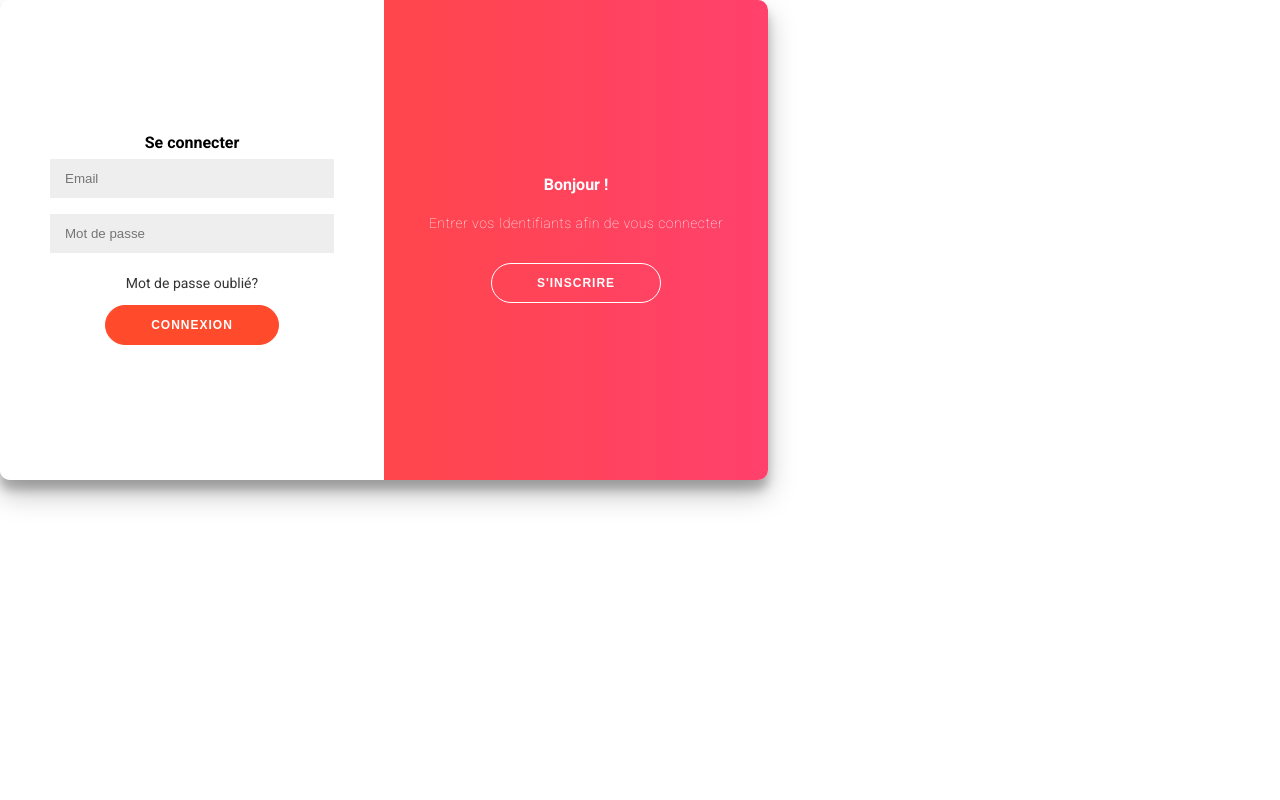
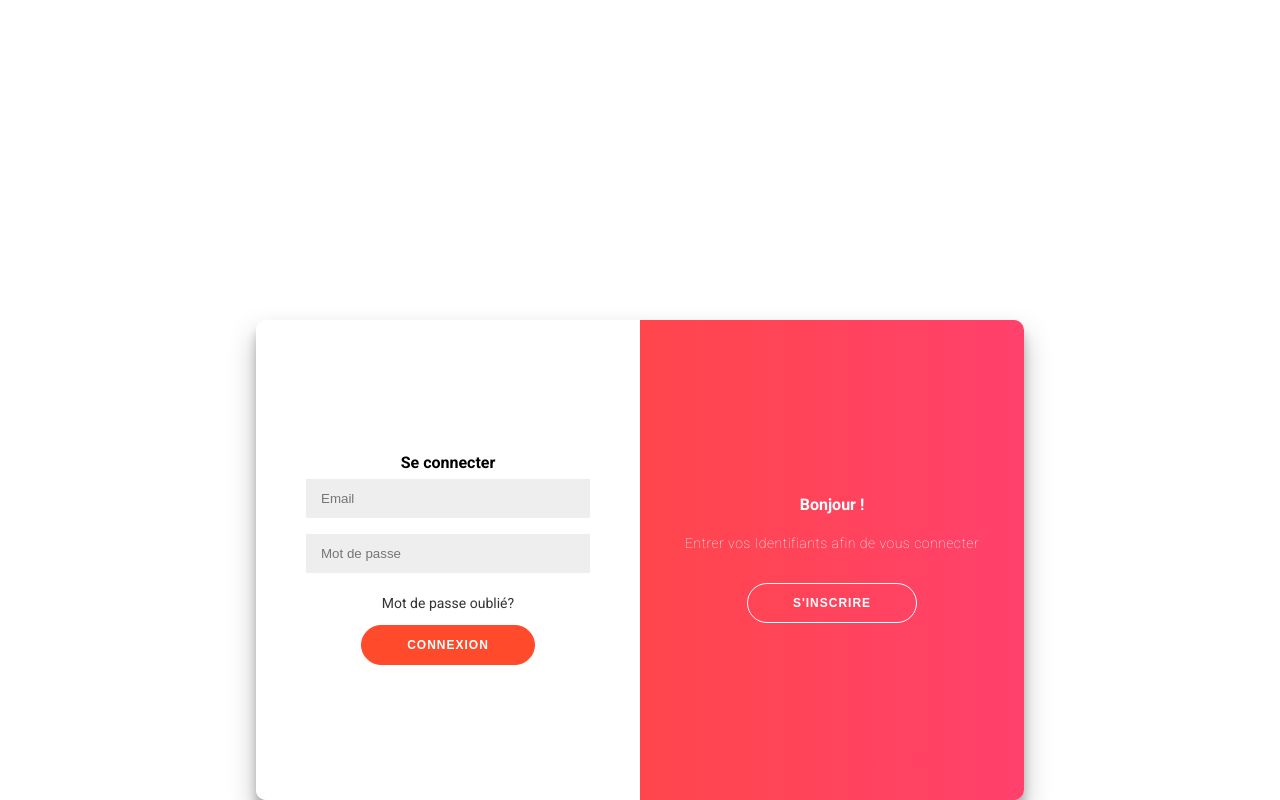
Before and after one commit to Arturmart1/Groupomania_OpenClassRooms, a Vue app in the folder frontend/: page /#/ in a window 1280 px wide. Built offline with nearby package versions, Linux system fonts and the light colour scheme.

Commit message:
Rework due ton reset CSS

```diff
--- a/frontend/src/views/Auth.vue
+++ b/frontend/src/views/Auth.vue
@@ -137,8 +137,6 @@ body {
 	align-items: center;
 	flex-direction: column;
 	font-family: 'Montserrat', sans-serif;
-	height: 100vh;
-	margin: -20px 0 50px;
 }
 
 h1 {
@@ -226,6 +224,7 @@ input {
 	width: 768px;
 	max-width: 100%;
 	min-height: 480px;
+	margin: 20rem auto 0;
 }
 
 .form-container {
```
Lines whose indentation alone changed are shown as unchanged.
